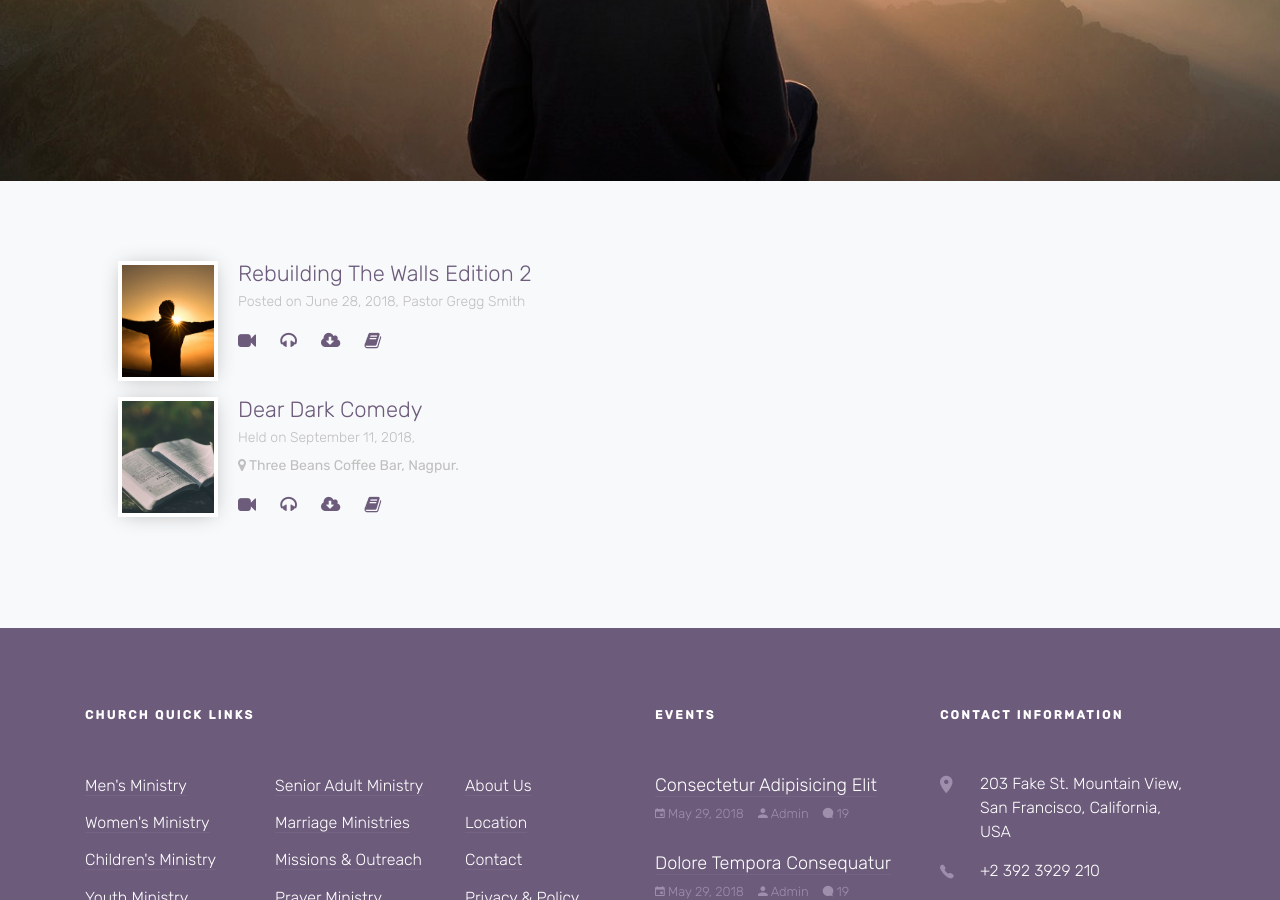
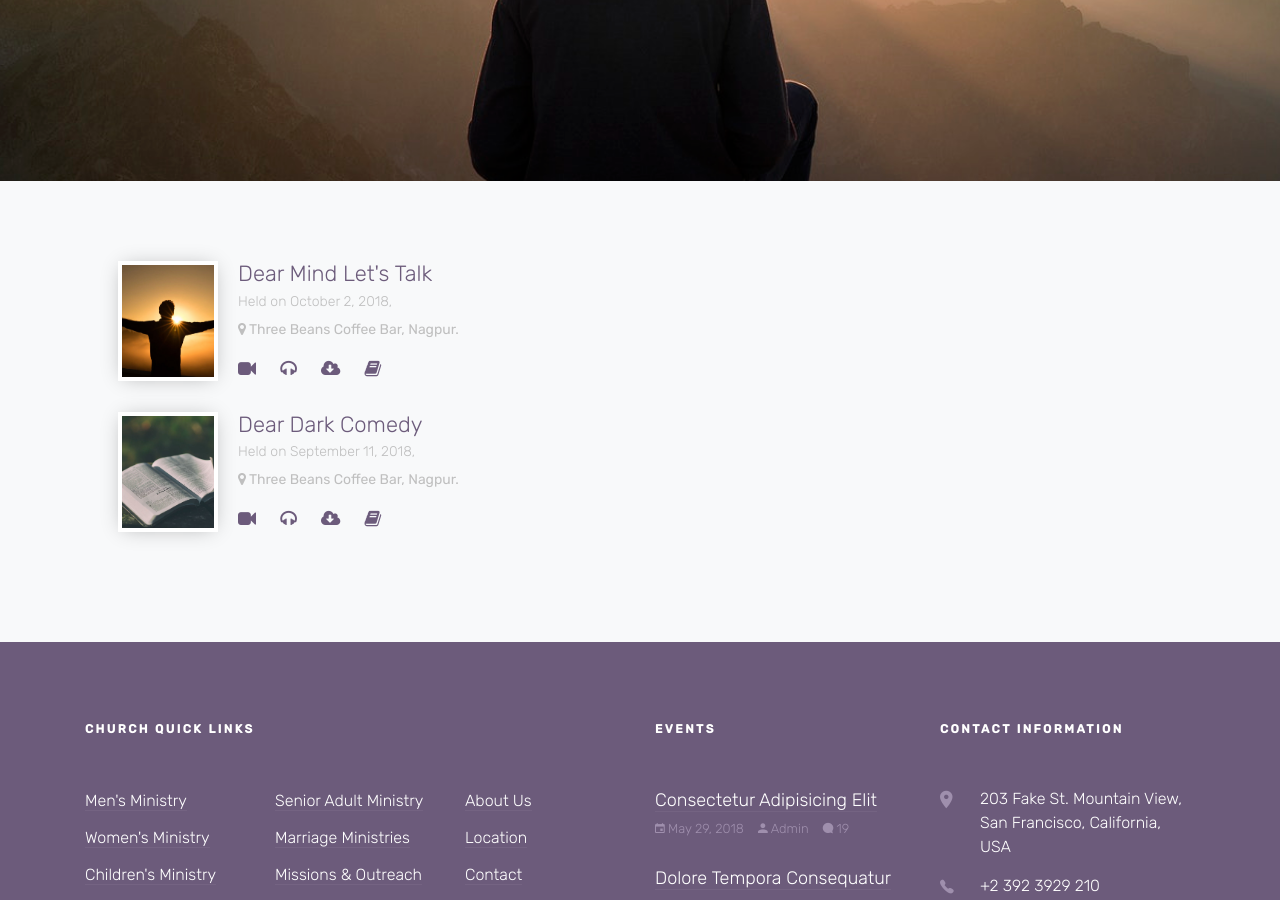
Before and after one commit to dearmind/dearmind.github.io, a Jekyll site: the page built from events.html, in a window 1280 px wide and 900 px high, scrolled down 803 px. Built offline with Jekyll 4.4.1, drawn with Linux system fonts in a browser that asks for light colours; some web fonts are replaced.

Commit message:
Update events.html

```diff
--- a/events.html
+++ b/events.html
@@ -35,8 +35,9 @@ title: "Events"
             <div class="block-44 d-flex mb-3">
               <div class="block-44-image"><img src="images/image_tall_1.jpg" alt="Image placeholder"></div>
               <div class="block-44-text">
-                <h3 class="block-44-heading"><a href="sermon-single.html">Rebuilding The Walls Edition 2</a></h3>
-                <div class="block-44-meta">Posted on June 28, 2018, Pastor Gregg Smith</div>
+                <h3 class="block-44-heading"><a href="#">Dear Mind Let's Talk</a></h3>
+                <div class="block-44-meta">Held on October 2, 2018,</div>
+                <div class="block-44-meta"><strong><i class="fa fa-map-marker" aria-hidden="true"></i> Three Beans Coffee Bar, Nagpur.</strong></div>
                 <div class="block-44-icons">
                   <a href="#" class=""><span class="fa fa-video-camera"></span></a>
                   <a href="#" class=""><span class="fa fa-headphones"></span></a>
@@ -49,7 +50,7 @@ title: "Events"
             <div class="block-44 d-flex mb-3">
               <div class="block-44-image"><img src="images/image_tall_2.jpg" alt="Image placeholder"></div>
               <div class="block-44-text">
-                <h3 class="block-44-heading"><a href="sermon-single.html">Dear Dark Comedy</a></h3>
+                <h3 class="block-44-heading"><a href="#">Dear Dark Comedy</a></h3>
                 <div class="block-44-meta">Held on September 11, 2018,</div>
                 <div class="block-44-meta"><strong><i class="fa fa-map-marker" aria-hidden="true"></i> Three Beans Coffee Bar, Nagpur.</strong></div>
                 <div class="block-44-icons">
```
